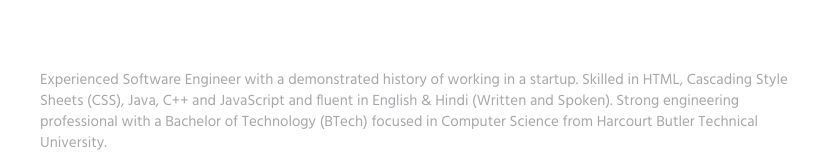
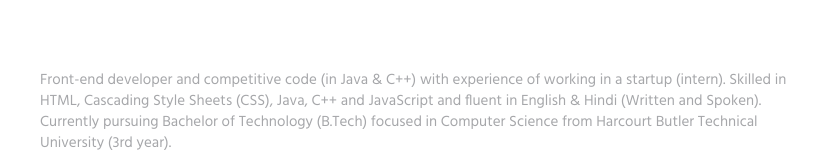
Before and after one commit to racmeh/Portfolio, a website: page index.html in a window 1280 px wide. Shown: the part 691-857 px from the top of the page, 420-1246 px from the left. Drawn offline with nearby package versions, Linux system fonts and the light colour scheme.

Commit message:
Update index.html

```diff
--- a/index.html
+++ b/index.html
@@ -106,7 +106,7 @@
                     </div>
                     <div class="col-sm-8 col-sm-offset-1">
                         <div class="margin-b-60">
-                            <p>Experienced Software Engineer with a demonstrated history of working in a startup. Skilled in HTML, Cascading Style Sheets (CSS), Java, C++ and JavaScript and fluent in English &amp; Hindi (Written and Spoken). Strong engineering professional with a Bachelor of Technology (BTech) focused in Computer Science from Harcourt Butler Technical University.</p>
+                            <p>Front-end developer and competitive code (in Java & C++) with experience of working in a startup (intern). Skilled in HTML, Cascading Style Sheets (CSS), Java, C++ and JavaScript and fluent in English & Hindi (Written and Spoken). Currently pursuing Bachelor of Technology (B.Tech) focused in Computer Science from Harcourt Butler Technical University (3rd year).</p>
                             <p>Certified by Google in Mobile web development with a decent academic record in school (>90%) and college. Have made various projects related to web development and have participated in several Competitive coding competitions. Writing a book and working on a blog as well. An avid GOT (Game of Thrones) fan. Would like to work in AI, Machine Learning and Solar energy in the future.</p>
                             <h3>Education</h3>
                             <p>Passed Intermediate from St. Thomas school, Kanpur with a percentage of 94.25% and High school from the same with an aggregate of 93.6%.</p>
```
